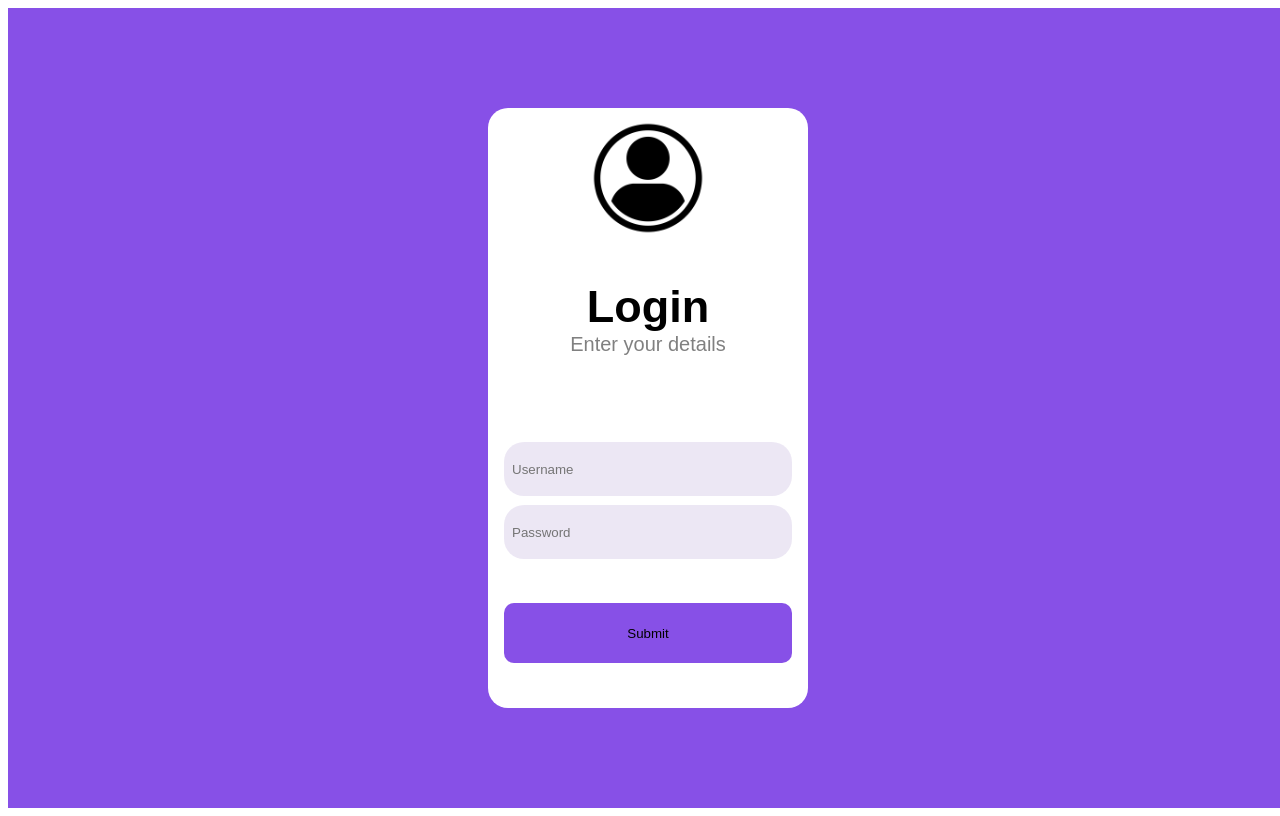
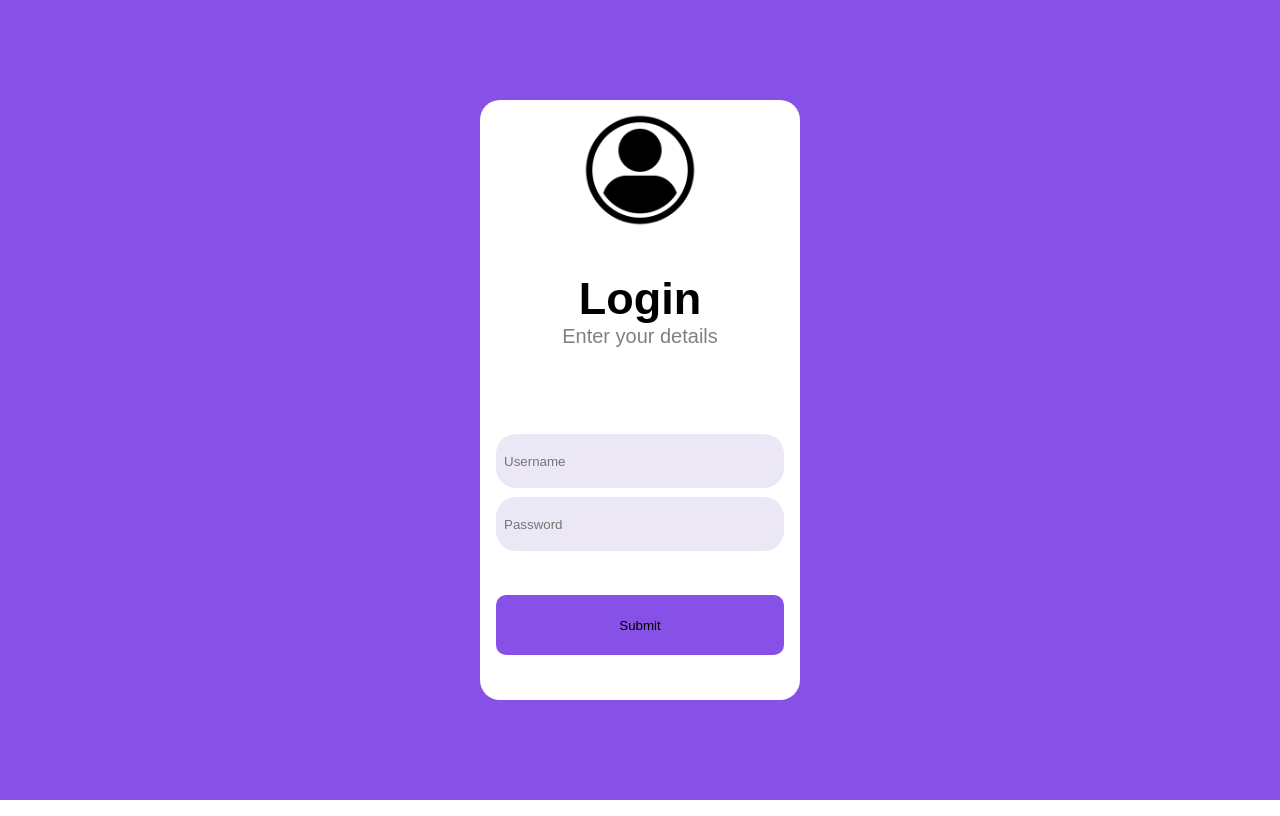
Before and after one commit to MallikAdi/environmental-data-logger-website, a React (Create React App) app: page / in a window 1280 px wide. Built offline with nearby package versions, Linux system fonts and the light colour scheme; a web font is replaced by a local one.

Commit message:
fixed scrollable and graph buttons

```diff
--- a/src/components/ComponentStyles.css
+++ b/src/components/ComponentStyles.css
@@ -158,6 +158,7 @@
 .button,
 .buttonSelected {
     width: 150px;
+    height: 28px;
     align-items: center;
     flex-direction: column;
     background-color: #E5E0FF;
--- a/src/screens/LoginScreenStyles.css
+++ b/src/screens/LoginScreenStyles.css
@@ -1,4 +1,12 @@
 @import url('https://fonts.googleapis.com/css2?family=Bayon&display=swap');
+html,
+body {
+    margin: 0;
+    padding: 0;
+    width: 100%;
+    height: 100%;
+    overflow: hidden;
+}
 
 .LoginContainer{
     /* background-color: #9f7ce479; */
```
